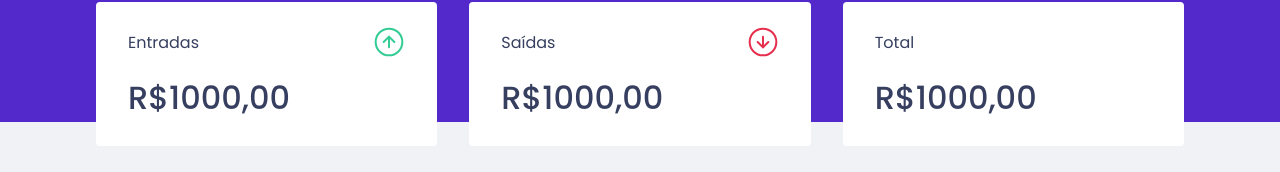
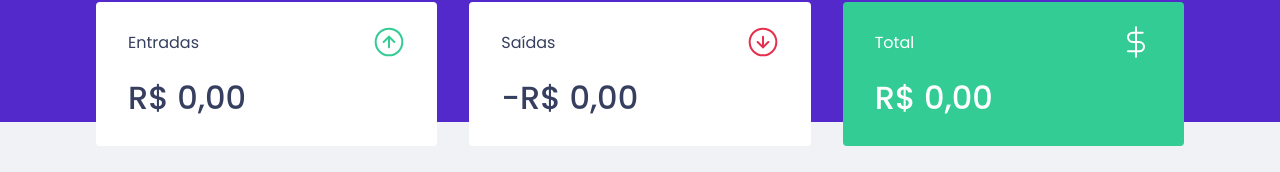
Before and after one commit to Hudsonhfreitas/dt-money, a React (Create React App) app: page / in a window 1280 px wide. Shown: the part 150-322 px from the top of the page. Built offline with nearby package versions, Linux system fonts and the light colour scheme; no server answers; what miragejs would draw is missing.

Commit message:
feat: summary data

```diff
--- a/src/components/Summary/index.tsx
+++ b/src/components/Summary/index.tsx
@@ -12,6 +12,22 @@
 
     const {transactions} = useContext(TransactionsContext);
 
+    const summary = transactions.reduce((acc, transactions) => {
+        if(transactions.type ==='deposit') {
+            acc.deposits += transactions.amount;
+            acc.total += transactions.amount;
+        } else {
+            acc.withdraws += transactions.amount;
+            acc.total -= transactions.amount;
+        }
+
+        return acc
+    }, {
+        deposits: 0,
+        withdraws: 0,
+        total: 0,
+    })
+
     return (
         <S.Container>
             <div>
@@ -19,7 +35,12 @@
                     <p>Entradas</p>
                     <img src={incomeImg} alt="Entradas"/>
                 </header>
-                <strong>R$1000,00</strong>
+                <strong>
+                    {new Intl.NumberFormat('pt-BR', {
+                        style: 'currency',
+                        currency: 'BRL'
+                    }).format(summary.deposits)}
+                </strong>
             </div>
 
             <div>
@@ -27,7 +48,12 @@
                     <p>Saídas</p>
                     <img src={outcomeImg} alt="Entradas"/>
                 </header>
-                <strong>R$1000,00</strong>
+                <strong>-
+                    {new Intl.NumberFormat('pt-BR', {
+                        style: 'currency',
+                        currency: 'BRL'
+                    }).format(summary.withdraws)}
+                </strong>
             </div>
 
             <div>
@@ -35,7 +61,12 @@
                     <p>Total</p>
                     <img src={totalImg} alt="Entradas"/>
                 </header>
-                <strong>R$1000,00</strong>
+                <strong>
+                    {new Intl.NumberFormat('pt-BR', {
+                        style: 'currency',
+                        currency: 'BRL'
+                    }).format(summary.total)}
+                </strong>
             </div>
         </S.Container>
     )
--- a/src/components/Summary/styles.ts
+++ b/src/components/Summary/styles.ts
@@ -11,6 +11,10 @@
         padding: 1.5rem 2rem;
         border-radius: 0.25rem;
         color: var(--text-title);
+        &:last-child {
+            background: var(--green);
+            color: var(--shape);
+        }
     }
 
     header {
```
